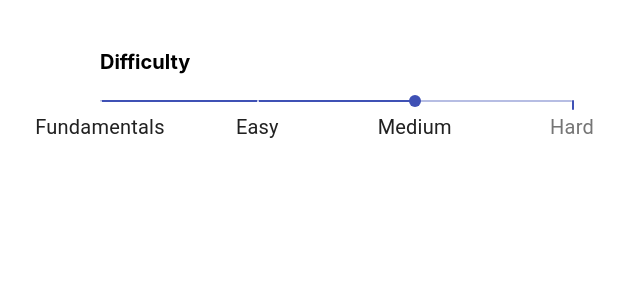
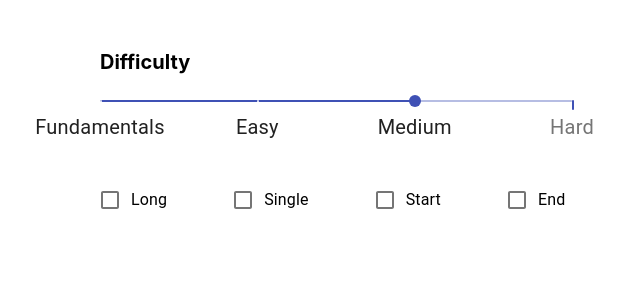
Before and after one commit to brianhuang822/dogTrick, a React (Create React App) app in the folder my-app/: page / in a window 1280 px wide. Shown: the top 300 px of the page, without its empty margins (0-640 px from the left). Built offline with nearby package versions, Linux system fonts and the light colour scheme.

Commit message:
Added some basic checkboxes for the types

```diff
--- a/my-app/src/App.js
+++ b/my-app/src/App.js
@@ -2,7 +2,7 @@ import React from 'react';
 import { withStyles } from '@material-ui/core/styles';
 import PropTypes from 'prop-types';
 import DifficultySlider from './components/DifficultySlider';
-// import './App.css';
+import TypeCheckboxes from './components/TypeCheckboxes';
 
 const styles = {
     root: {
@@ -12,10 +12,13 @@ const styles = {
     difficulty: {
         marginTop: 50
     },
-    appHeader: {
+    difficultyHeader: {
         display: 'flex',
         flexDirection: 'row',
         fontSize: 20
+    },
+    typeCheckboxes: {
+        marginTop: 40
     }
 };
 
@@ -25,8 +28,11 @@ function App(props) {
     return (
         <div className={classes.root}>
             <div className={classes.difficulty}>
-                <h1 className={classes.appHeader}>Difficulty</h1>
+                <h1 className={classes.difficultyHeader}>Difficulty</h1>
                 <DifficultySlider />
+            </div>
+            <div className={classes.typeCheckboxes}>
+                <TypeCheckboxes/>
             </div>
         </div>
     );
--- a/my-app/src/components/DifficultySlider.js
+++ b/my-app/src/components/DifficultySlider.js
@@ -71,8 +71,7 @@ class DifficultySlider extends React.Component {
 }
 
 DifficultySlider.propTypes = {
-    classes: PropTypes.object,
-    startValue: PropTypes.number
+    classes: PropTypes.object
 };
 
 export default withStyles(styles)(DifficultySlider);
--- /dev/null
+++ b/my-app/src/components/TypeCheckboxes.js
@@ -0,0 +1,61 @@
+import React from 'react';
+import Checkbox from '@material-ui/core/Checkbox';
+import FormGroup from '@material-ui/core/FormGroup';
+import FormControlLabel from '@material-ui/core/FormControlLabel';
+import PropTypes from 'prop-types';
+import { withStyles } from '@material-ui/core/styles';
+
+const styles = {
+    first:{
+
+    },
+    next: {
+        marginLeft: 50
+    }
+};
+
+class TypeCheckboxes extends React.Component {
+    render() {
+
+        const { classes } = this.props;
+
+        return (
+            <FormGroup aria-label="position" row>
+                <FormControlLabel
+                    control={<Checkbox
+                        className={classes.first}
+                        color="primary" />}
+                    label="Long"
+                    labelPlacement="end"
+                />
+                <FormControlLabel
+                    control={<Checkbox
+                        className={classes.next}
+                        color="primary" />}
+                    label="Single"
+                    labelPlacement="end"
+                />
+                <FormControlLabel
+                    control={<Checkbox
+                        className={classes.next}
+                        color="primary" />}
+                    label="Start"
+                    labelPlacement="end"
+                />
+                <FormControlLabel
+                    control={<Checkbox
+                        className={classes.next}
+                        color="primary" />}
+                    label="End"
+                    labelPlacement="end"
+                />
+            </FormGroup>
+        );
+    }
+}
+
+TypeCheckboxes.propTypes = {
+    classes: PropTypes.object
+};
+
+export default withStyles(styles)(TypeCheckboxes);
```
